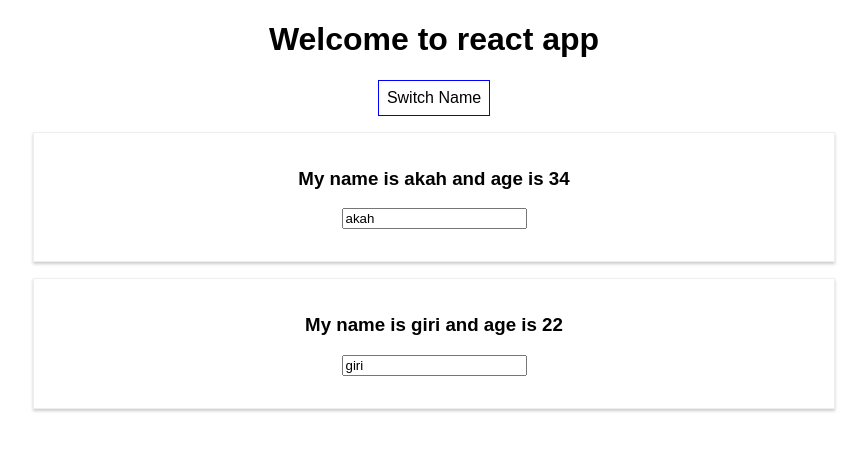
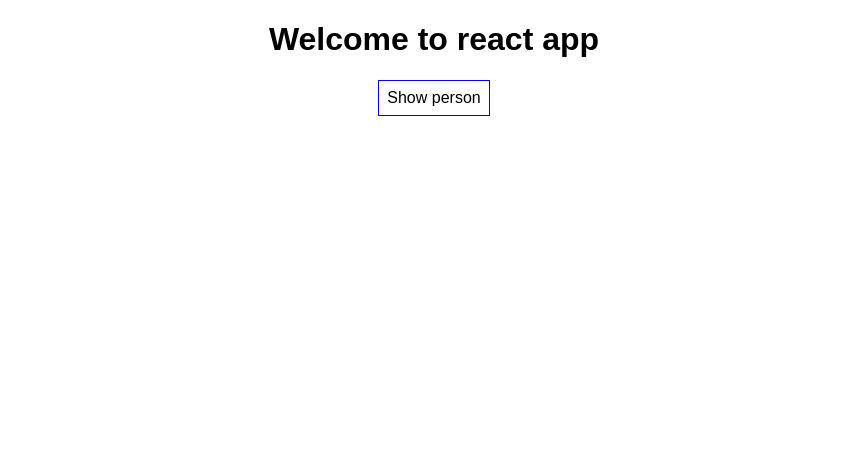
Before and after one commit to akashgiricse/person-manager, a React (Create React App) app: page / in a window 1280 px wide. Shown: the top 450 px of the page, without its empty margins (206-1073 px from the left). Built offline with nearby package versions, Linux system fonts and the light colour scheme.

Commit message:
Conditional rendering

```diff
--- a/src/App.js
+++ b/src/App.js
@@ -7,7 +7,8 @@ class App extends Component {
     person: [
       { name: "akah", age: 34 },
       { name: "giri", age: 22 }
-    ]
+    ],
+    showPerson: false
   };
 
   switchNameHandler = newName => {
@@ -28,6 +29,13 @@ class App extends Component {
     });
   };
 
+  togglePersonHandler = () => {
+    const doesShow = this.state.showPerson;
+    this.setState({
+      showPerson: !doesShow
+    });
+  };
+
   render() {
     const style = {
       backgroundColor: "white",
@@ -40,9 +48,11 @@ class App extends Component {
     return (
       <div className="App">
         <h1>Welcome to react app</h1>
-        <button onClick={() => this.switchNameHandler("LOLOL")} style={style}>
-          Switch Name
+        <button onClick={this.togglePersonHandler} style={style}>
+          {this.state.showPerson ? "Hide Person" : "Show person"}
         </button>
+        {this.state.showPerson ? (
+          <div>
             <Person
               name={this.state.person[0].name}
               age={this.state.person[0].age}
@@ -57,6 +67,8 @@ class App extends Component {
               changed={this.changeNameHandler}
             />
           </div>
+        ) : null}
+      </div>
     );
   }
 }
```
Lines whose indentation alone changed are shown as unchanged.
